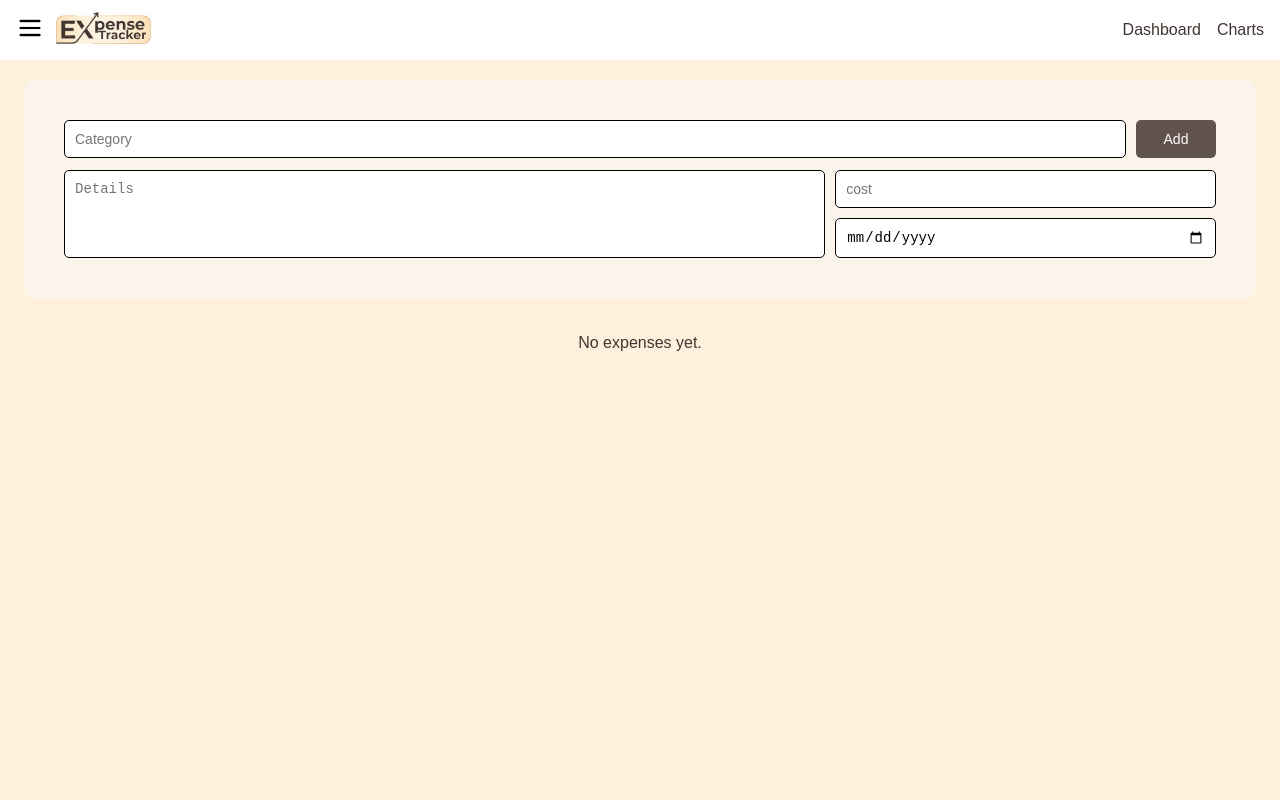
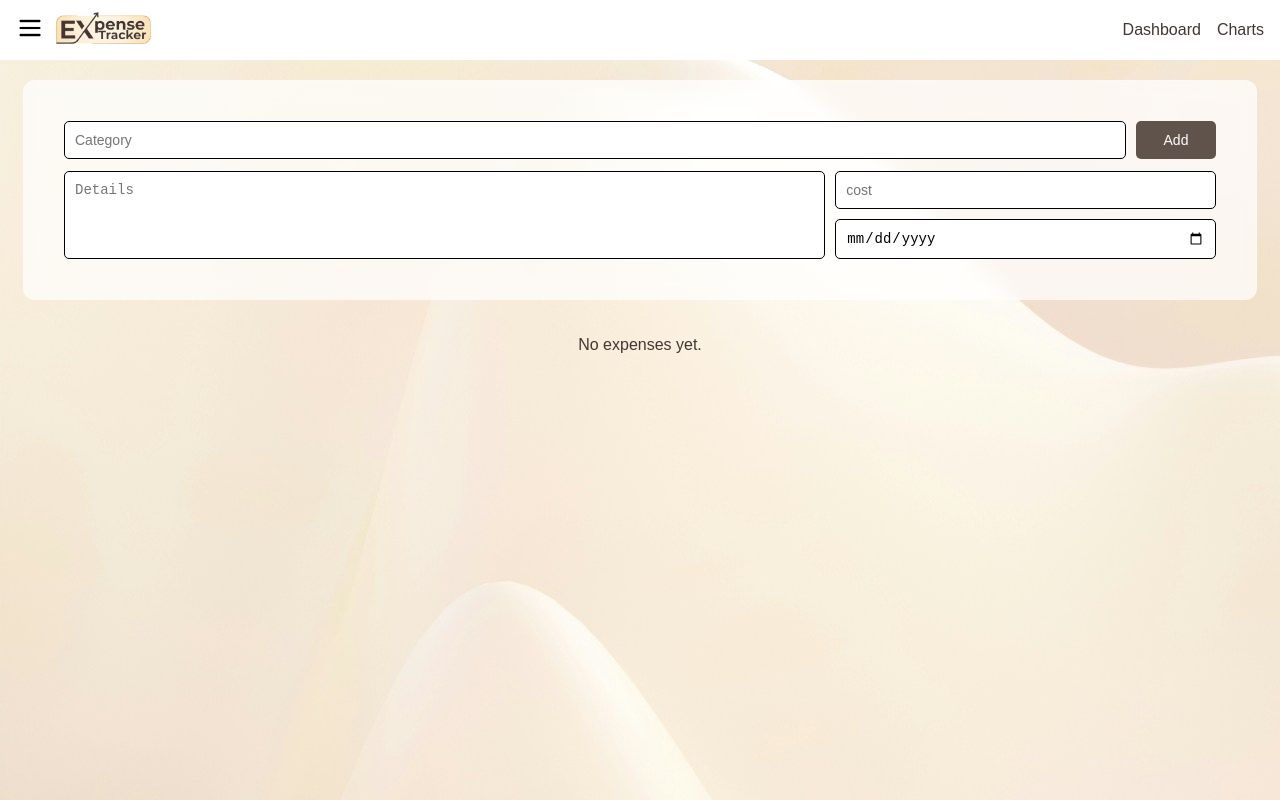
Before and after one commit to rajarshi-tech/Expense-Tracker, a React (Vite) app in the folder expense-tracker/: page / in a window 1280 px wide. Built offline with nearby package versions, Linux system fonts and the light colour scheme.

Commit message:
final css touchup

```diff
--- a/expense-tracker/src/components/ExpenseForm.css
+++ b/expense-tracker/src/components/ExpenseForm.css
@@ -5,8 +5,11 @@
   margin-bottom: 20px;
   max-width: 90%;
   padding: 40px;
-  background: #f9f9f982;
+
   border-radius: 12px;
+  background: rgba(255, 255, 255, 0.7); /* Translucent white */
+  backdrop-filter: blur(10px);           /* Blurs the background pattern */
+  border: 1px solid rgba(255, 255, 255, 0.2);
 }
 
 /* ---------- TOP ---------- */
--- a/expense-tracker/src/components/ExpenseList.css
+++ b/expense-tracker/src/components/ExpenseList.css
@@ -2,7 +2,9 @@
   max-width: 90%;
   margin-left: auto;
   margin-right: auto;
-  background: #f9f9f982;
+  background: rgba(255, 255, 255, 0.7); /* Translucent white */
+  backdrop-filter: blur(10px);           /* Blurs the background pattern */
+  border: 1px solid rgba(255, 255, 255, 0.2);
   padding: 40px;
   border-radius: 12px;
 }
--- a/expense-tracker/src/index.css
+++ b/expense-tracker/src/index.css
@@ -3,4 +3,5 @@ body {
   margin: 0px;
   scrollbar-width: 0px;
   background-color: #fef0dc;
+  background-image: url('assets/bg2.jpg');
 }
```
Also changed, not shown: expense-tracker/src/assets/bg.png (added), expense-tracker/src/assets/bg2.jpg (added).
